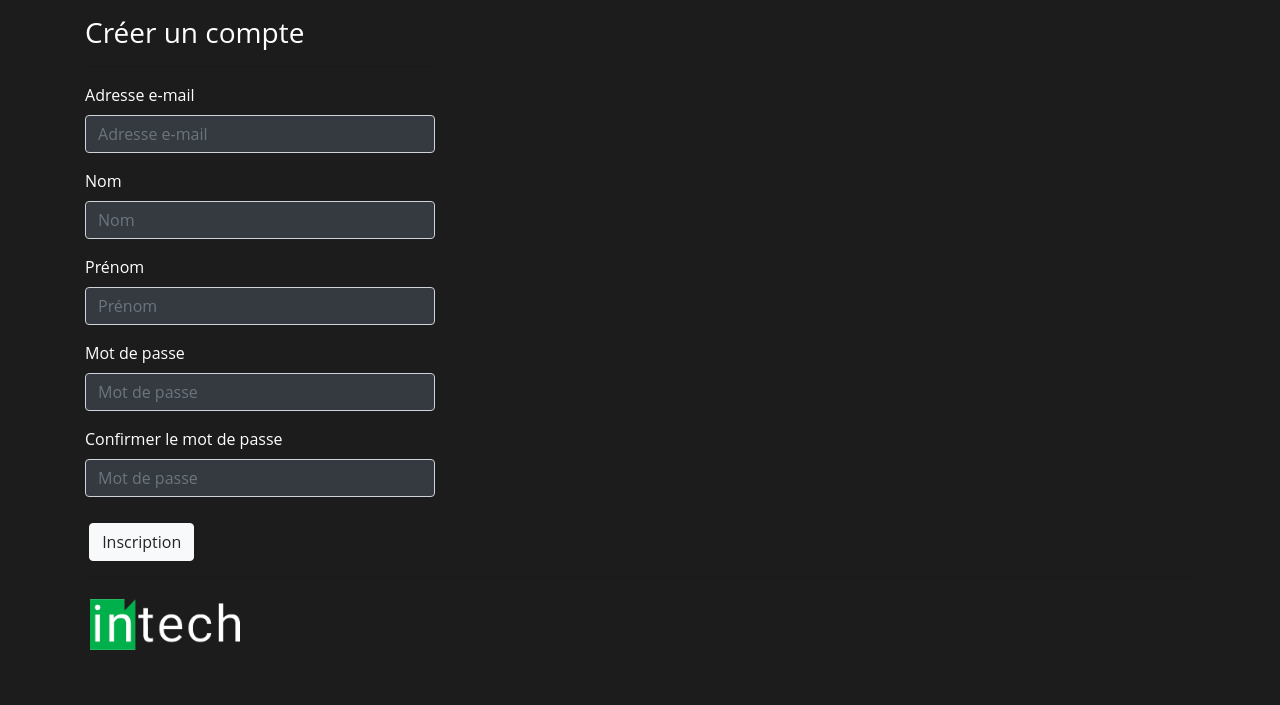
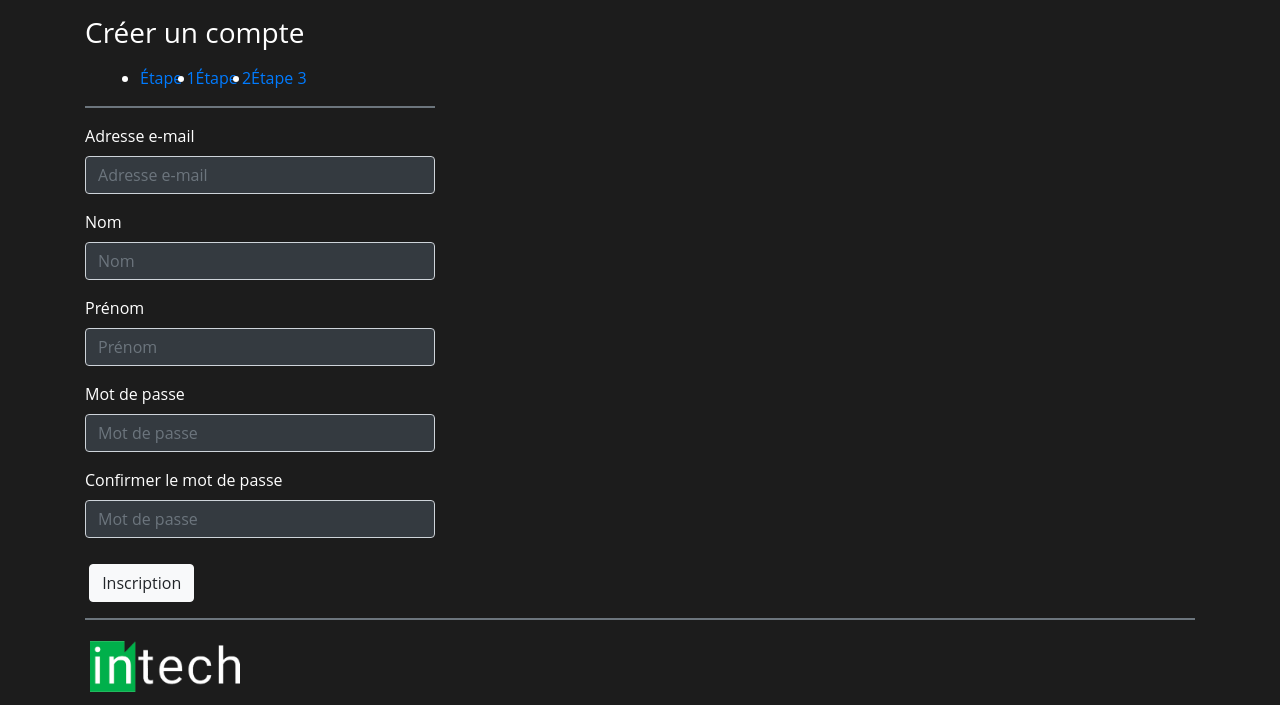
Before and after one commit to MandiayeB/WALLTECH, a PHP site: page /accueil.php in a window 1280 px wide. Shown: the part 95-800 px from the top of the page. Run offline with PHP 8.4, Linux system fonts and the light colour scheme.

Commit message:
bug correction

```diff
--- a/accueil.php
+++ b/accueil.php
@@ -66,7 +66,21 @@
                         <div class="col-sm-4">
                             <div class="inscription">
                                 <p><h3><i class="fa fa-shield"></i> Créer un compte</h3></p>
-                        <hr>
+                                <div class="container">
+                                    <ul class="step d-flex flex-nowrap">
+                                        <li class="step-item active">
+                                            <a href="#!" class="">Étape 1</a>
+                                        </li>
+                                        <li class="step-item">
+                                            <a href="#!" class="">Étape 2</a>
+                                        </li>
+                                        <li class="step-item">
+                                            <a href="#!" class="">Étape 3</a>
+                                        </li>
+                                    </ul>
+                                </div>
+
+                                <hr class="border border-secondary">
                                 <div class="form-group">
                                     <label class="control-label" for="">Adresse e-mail</label>
                                     <input type="email" class="form-control bg-dark text-white" name ="email" placeholder="Adresse e-mail" required>
@@ -118,7 +132,7 @@
             </form>
 
             <footer class="container">
-            <hr>
+                <hr class="border border-secondary">
                 <div class="footer-options">
                     <ul >
                         <li>
```
Lines whose indentation alone changed are shown as unchanged.
